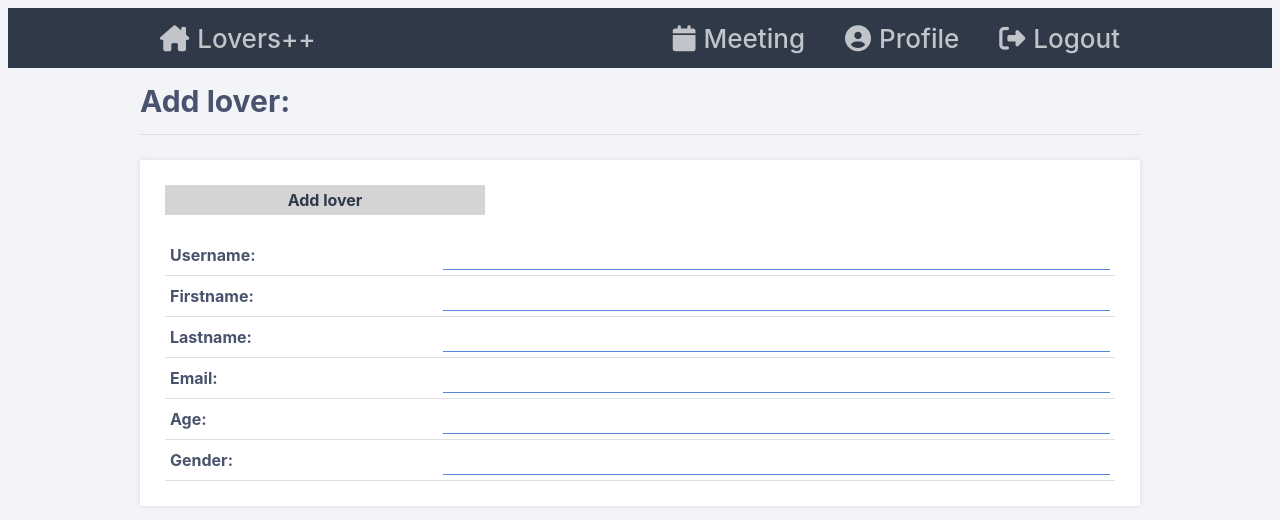
After one commit to VlkADalNevim/lovers, a PHP site: page /newlover.php in a window 1280 px wide. The commit adds this page. Shown: the top 520 px of the page. Run offline with PHP 8.4, Linux system fonts and the light colour scheme; the visitor is signed in with stand-in values (Sample User, id 1); data that the repository does not hold is empty; some libraries are stand-ins or nearby versions.

Commit message:
Add files via upload

```diff
--- a/home.php
+++ b/home.php
@@ -42,7 +42,7 @@
 
 	<?php
 		$id=$_SESSION['id'];
-		$query=mysqli_query($con,"SELECT * FROM accounts")or die(mysqli_error());
+		$query=mysqli_query($con,"SELECT * FROM accounts where not id=$id")or die(mysqli_error());
 	?>
 
 	<body class="loggedin">
@@ -58,6 +58,8 @@
 		</nav>
 		<div class="content">
 			<h2>Home:</h2>
+
+			<a class="addlover" href="newlover.php">Add Lover <i class="fa-solid fa-plus"></i></a>
 
 			<table>
 				<thead>
--- a/index.html
+++ b/index.html
@@ -26,6 +26,3 @@
 
 Username: admin
 Password: admin
- - dalsi uzivatele -
-Username: *jmeno*
-Password: admin
--- a/meeting.php
+++ b/meeting.php
@@ -6,7 +6,7 @@ require_once 'loggedincheck.php';
 <html>
 	<head>
 		<meta charset="utf-8">
-		<title>Home Page</title>
+		<title>Meetings</title>
 		<link href="style.css" rel="stylesheet" type="text/css">
 		<link rel="stylesheet" href="https://use.fontawesome.com/releases/v5.7.1/css/all.css">
 		<script src="https://kit.fontawesome.com/9526c175c2.js" crossorigin="anonymous"></script>
@@ -17,20 +17,16 @@ require_once 'loggedincheck.php';
                 border-collapse: collapse;
 			}
 			tr {
-
                 border-top: 1px solid #e0e0e3;
                 border-bottom: 1px solid #e0e0e3;
-
 			}
             th {
 				text-align: center;
                 padding: 20px;
-
 			}
             td {
 				text-align: center;
                 padding: 20px;
-
 			}
             tr:hover {
 				background: #f0f0f0;
--- /dev/null
+++ b/newlover.php
@@ -0,0 +1,125 @@
+<?php
+    require_once "loggedincheck.php";
+?>
+
+<!DOCTYPE html>
+<html>
+	<head>
+		<meta charset="utf-8">
+		<title>New lover</title>
+		<link href="style.css" rel="stylesheet" type="text/css">
+		<link rel="stylesheet" href="https://use.fontawesome.com/releases/v5.7.1/css/all.css">
+		<script src="https://kit.fontawesome.com/9526c175c2.js" crossorigin="anonymous"></script>
+
+		<style>
+
+                table{
+					width: 100%;
+					border-collapse: collapse;
+				}
+				tr {
+					border-bottom: 1px solid #e0e0e3;
+
+				}
+				td {
+					text-align: left;
+					padding: 20px;
+
+				}
+				tr:hover {
+					background: #dadada;
+				}
+
+		</style>
+
+	</head>
+
+	<body class="loggedin">
+		<nav class="navtop">
+			<div>
+				<a href="home.php"><i class="fa-solid fa-house-chimney"></i>Lovers++</a>
+				<h1></h1>
+				<a href="meeting.php"><i class="fa-solid fa-calendar"></i>Meeting</a>
+				<a href="profile.php"><i class="fas fa-user-circle"></i>Profile</a>
+				<a href="logout.php"><i class="fas fa-sign-out-alt"></i>Logout</a>
+
+			</div>
+		</nav>
+		<div class="content">
+			<h2>Add lover:</h2>
+
+                <div>
+                    <table>
+						<form method="post" action="#">
+							<div class="form-group">
+								<tr>
+									<td>Username:</td>
+									<td><input type="text" class="addloverform" name="username" required></td>
+								</tr>
+							</div>
+							<div class="form-group">
+								<tr>
+									<td>Firstname:</td>
+									<td><input type="text" class="addloverform" name="firstname" required></td>
+								</tr>
+							</div>
+							<div class="form-group">
+								<tr>
+									<td>Lastname:</td>
+									<td><input type="text" class="addloverform" name="lastname" required></td>
+								</tr>
+							</div>
+                            <div class="form-group">
+								<tr>
+									<td>Email:</td>
+									<td><input type="email" class="addloverform" name="email" required></td>
+								</tr>
+							</div>
+							<div class="form-group">
+								<tr>
+									<td>Age:</td>
+									<td><input type="number" class="addloverform" name="age" required></td>
+								</tr>
+							</div>
+							<div class="form-group">
+								<tr>
+									<td>Gender:</td>
+									<td><input type="text" class="addloverform" name="gender" required></td>
+								</tr>
+							</div>
+
+							<div>
+								<input type="submit" name="submit" class="btnbtn-primary" style="width:20em; margin:0;" value="Add lover"><br><br>
+							</div>
+						</form>
+				    </table>
+                </div>
+		</div>
+	</body>
+</html>
+
+
+<?php
+if(isset($_POST['submit']))
+{
+    $username = $_POST['username'];
+    $firstname = $_POST['firstname'];
+    $lastname = $_POST['lastname'];
+	$email = $_POST['email'];
+    $age = $_POST['age'];
+    $gender = $_POST['gender'];
+
+	$sql = "INSERT INTO accounts (username,firstname,lastname,email,age,gender)
+	VALUES ('$id','$firstname','$lastname','$email', '$age', '$gender')";
+	if (mysqli_query($con, $sql)) {
+		echo "New lover added!";
+	} else {
+		echo "Error: " . $sql . " " . mysqli_error($con);
+	}
+	?>
+	<script type="text/javascript">
+		window.location = "meeting.php";
+	</script>
+	<?php
+}
+?>
--- a/profile.php
+++ b/profile.php
@@ -14,7 +14,7 @@ $stmt->close();
 <html>
 	<head>
 		<meta charset="utf-8">
-		<title>Profile Page</title>
+		<title>Profile</title>
 		<link href="style.css" rel="stylesheet" type="text/css">
 		<link rel="stylesheet" href="https://use.fontawesome.com/releases/v5.7.1/css/all.css">
 		<script src="https://kit.fontawesome.com/9526c175c2.js" crossorigin="anonymous"></script>
@@ -64,10 +64,6 @@ $stmt->close();
 					<tr>
 						<td>Username:</td>
 						<td><?=$_SESSION['name']?></td>
-					</tr>
-					<tr>
-						<td>Password:</td>
-						<td><?=$password?></td>
 					</tr>
 						<form method="post" action="#">
 							<div class="form-group">
--- a/style.css
+++ b/style.css
@@ -104,6 +104,19 @@ body.loggedin {
 .content {
 	width: 1000px;
 	margin: 0 auto;
+}
+.addlover {
+	float: right;
+    padding: 2px 8px 0 0;
+    font-size: 20px;
+    margin: 10px;
+    text-decoration: none;
+    font-weight: bold;
+    color: #000000;
+}
+
+.addlover:hover {
+    color: #1d71e7;
 }
 .content h2 {
 	margin: 0;
@@ -224,3 +237,16 @@ body.loggedin {
     color: #1d71e7;
 
 }
+
+/*------------------------------------------------------AddLover------------------------------------------------------------------*/
+
+
+.addloverform {
+    width:100%;
+    height: 30px;
+    border-bottom: 1px solid #5a84d8;
+    border-top: none;
+    border-left: none;
+    border-right: none;
+    font-size: 16px;
+}
```
